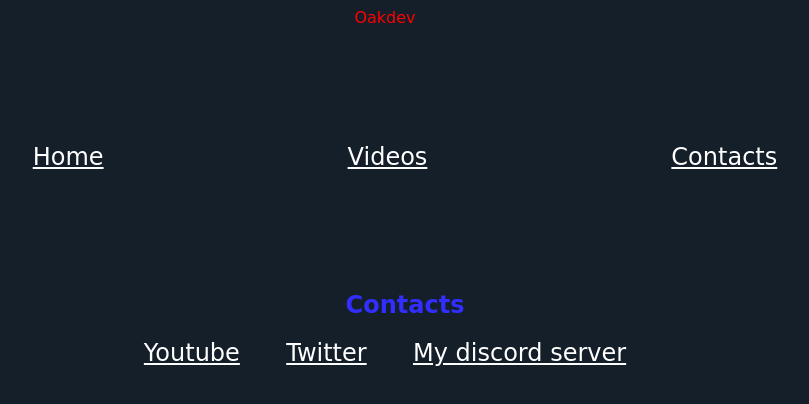
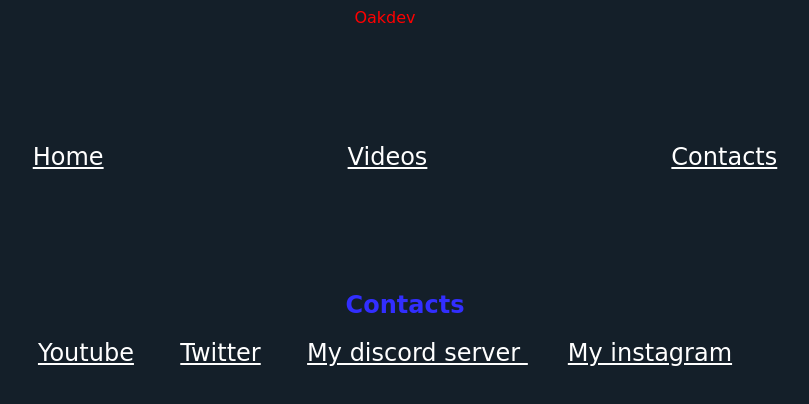
Before and after one commit to OakISKing/mynewwebsite, a plain HTML site: page contacts.html in a window 1280 px wide. Shown: the whole page, without its empty margins (255-1064 px from the left). Drawn offline with Linux system fonts and the light colour scheme.

Commit message:
Update contacts.html

```diff
--- a/contacts.html
+++ b/contacts.html
@@ -58,6 +58,7 @@
         href="https://discord.com/channels/870269756354228224/870275269229936660"
         >My discord server
       </a>
+<a href="https://www.instagram.com/_.mouad_.ham/?hl=fr">My instagram</a>
     </section>
   </body>
 </html>
```
